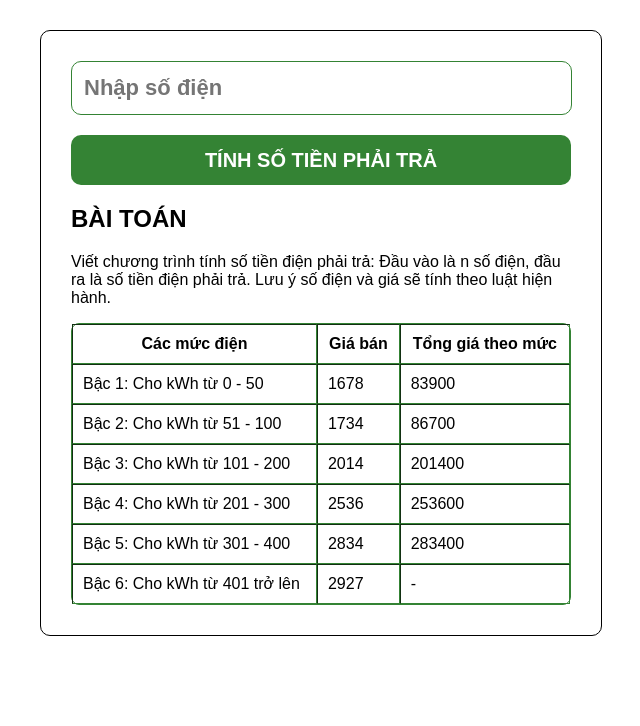
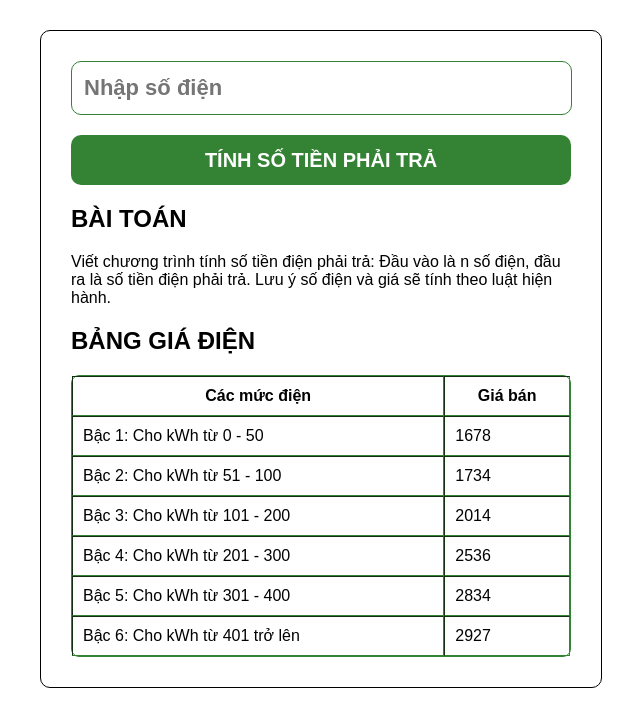
Before and after one commit to Van-VN/Mar10Assignments, a plain HTML site: page Question2/index.html in a window 1280 px wide. Shown: the whole page, without its empty margins (319-959 px from the left). Drawn offline with Linux system fonts and the light colour scheme.

Commit message:
Table fixes

```diff
--- a/Question2/index.html
+++ b/Question2/index.html
@@ -68,41 +68,35 @@
         Đầu vào là n số điện, đầu ra là số tiền điện phải trả.
         Lưu ý số điện và giá sẽ tính theo luật hiện hành.
     </p>
+    <h2>bảng giá điện</h2>
     <table border="1" cellspacing="0">
         <tr>
             <th>Các mức điện</th>
             <th>Giá bán</th>
-            <th>Tổng giá theo mức</th>
         </tr>
         <tr>
             <td>Bậc 1: Cho kWh từ 0 - 50</td>
             <td>1678</td>
-            <td>83900</td>
         </tr>
         <tr>
             <td>Bậc 2: Cho kWh từ 51 - 100</td>
             <td>1734</td>
-            <td>86700</td>
         </tr>
         <tr>
             <td>Bậc 3: Cho kWh từ 101 - 200</td>
             <td>2014</td>
-            <td>201400</td>
         </tr>
         <tr>
             <td>Bậc 4: Cho kWh từ 201 - 300</td>
             <td>2536</td>
-            <td>253600</td>
         </tr>
         <tr>
             <td>Bậc 5: Cho kWh từ 301 - 400</td>
             <td>2834</td>
-            <td>283400</td>
         </tr>
         <tr>
             <td>Bậc 6: Cho kWh từ 401 trở lên</td>
             <td>2927</td>
-            <td>-</td>
         </tr>
     </table>
 </div>
```
